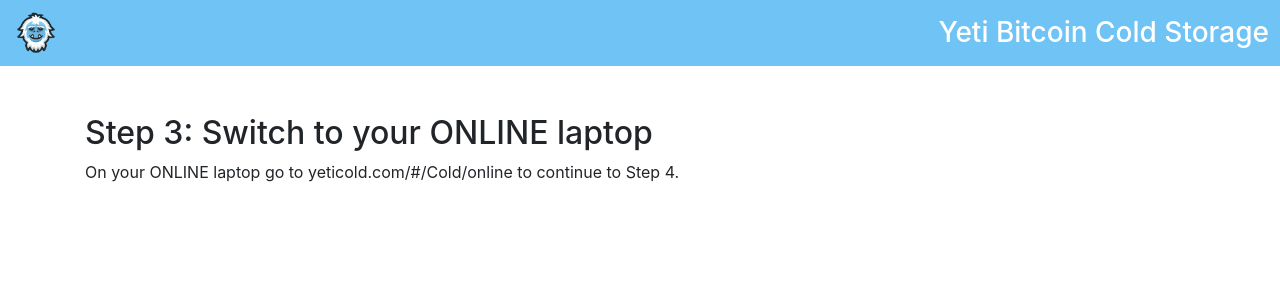
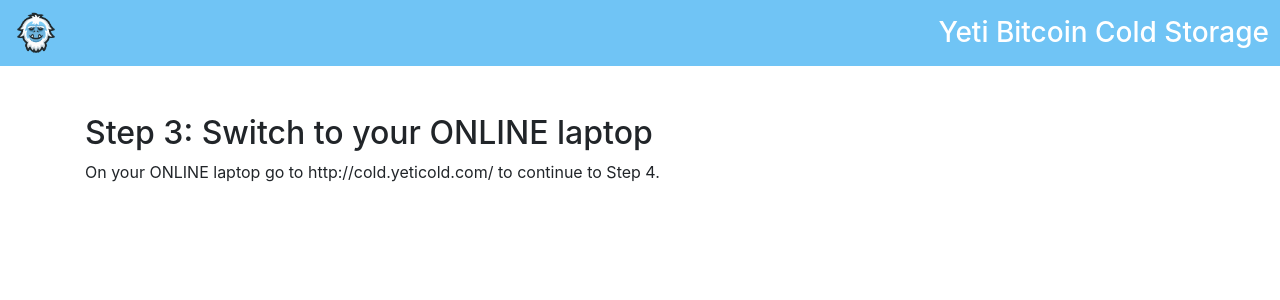
Before and after one commit to JWWeatherman/yetihosted, a Vue app: page /#/Cold/step3 in a window 1280 px wide. Shown: the top 300 px of the page. Built offline with nearby package versions, Linux system fonts and the light colour scheme; what vue-default-value would draw is missing.

Commit message:
route changes

```diff
--- a/src/components/YetiColdStartup3.vue
+++ b/src/components/YetiColdStartup3.vue
@@ -1,7 +1,7 @@
 <template>
     <div class="container" style="margin-top: 3rem;">
       <h2>Step 3: Switch to your ONLINE laptop</h2>
-      <div>On your ONLINE laptop go to yeticold.com/#/Cold/online to continue to Step 4.</div>
+      <div>On your ONLINE laptop go to http://cold.yeticold.com/ to continue to Step 4.</div>
     </div>
 </template>
 
--- a/src/router/index.js
+++ b/src/router/index.js
@@ -59,10 +59,6 @@
       path: '/Cold/step6',
       name: 'YetiColdRegStartup6',
       component: YetiColdRegStartup6
-    },
-    {
-      path: '/Cold/online',
-      redirect: '/Cold/step4'
     }
   ]
 })
```
